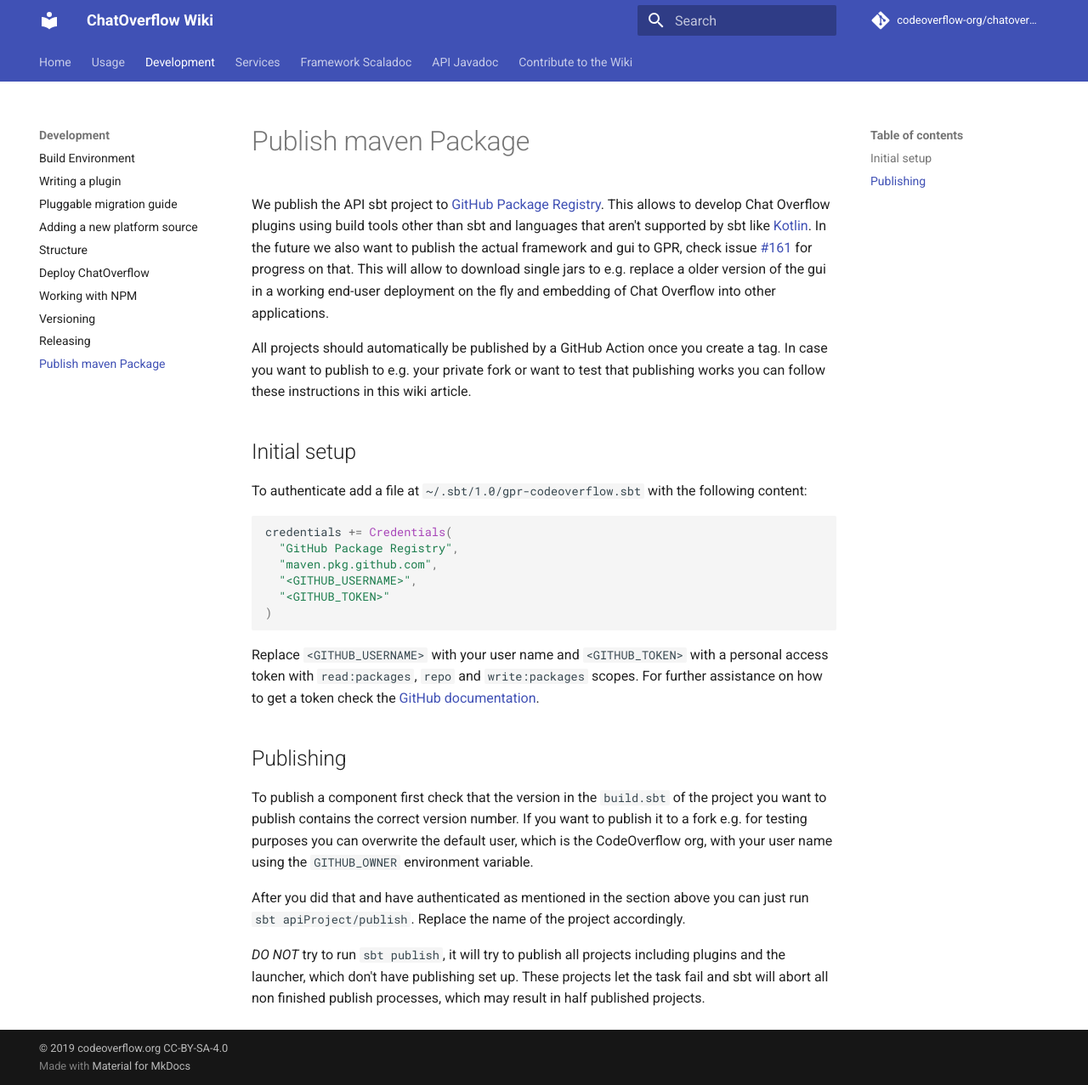
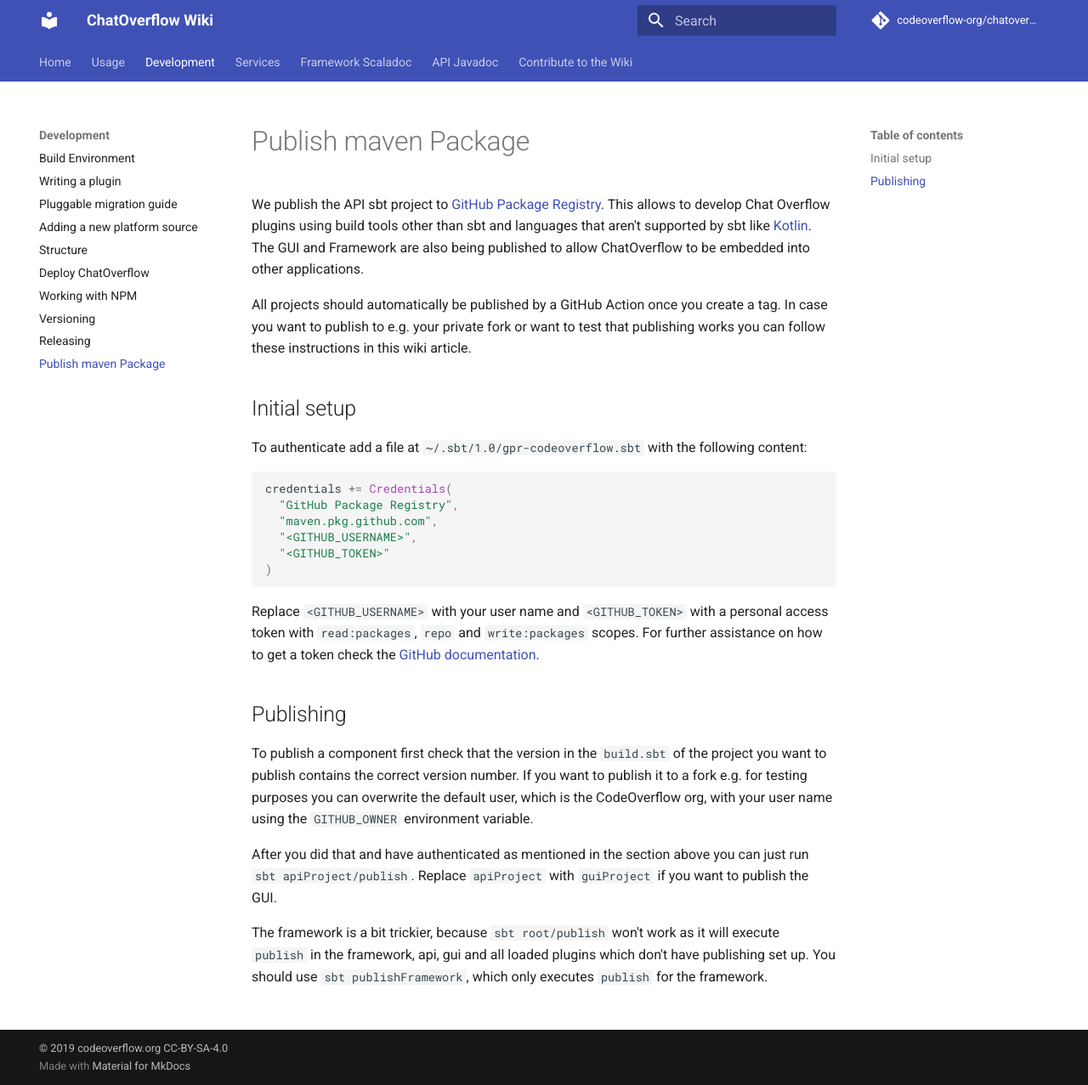
Before and after one commit to codeoverflow-org/chatoverflow-wiki, an MkDocs documentation site: the page built from docs/development/Publish-maven-packages.md, in a window 1280 px wide and 1277 px high. Shown: the whole window at 85% size. Built offline with MkDocs 1.6.1 and Material for MkDocs 9.7.7, drawn with Linux system fonts in a browser that asks for light colours; comment, search, counter and statistics services are not loaded.

Commit message:
Update maven publish guide to include the framework and the gui

```diff
--- a/docs/development/Publish-maven-packages.md
+++ b/docs/development/Publish-maven-packages.md
@@ -1,4 +1,4 @@
-We publish the API sbt project to [GitHub Package Registry](https://github.com/features/package-registry). This allows to develop Chat Overflow plugins using build tools other than sbt and languages that aren't supported by sbt like [Kotlin](https://kotlinlang.org). In the future we also want to publish the actual framework and gui to GPR, check issue [#161](https://github.com/codeoverflow-org/chatoverflow/issues/161) for progress on that. This will allow to download single jars to e.g. replace a older version of the gui in a working end-user deployment on the fly and embedding of Chat Overflow into other applications.
+We publish the API sbt project to [GitHub Package Registry](https://github.com/features/package-registry). This allows to develop Chat Overflow plugins using build tools other than sbt and languages that aren't supported by sbt like [Kotlin](https://kotlinlang.org). The GUI and Framework are also being published to allow ChatOverflow to be embedded into other applications.
 
 All projects should automatically be published by a GitHub Action once you create a tag. In case you want to publish to e.g. your private fork or want to test that publishing works you can follow these instructions in this wiki article.
 
@@ -21,6 +21,6 @@ Replace `<GITHUB_USERNAME>` with your user name and `<GITHUB_TOKEN>` with a pers
 
 To publish a component first check that the version in the `build.sbt` of the project you want to publish contains the correct version number. If you want to publish it to a fork e.g. for testing purposes you can overwrite the default user, which is the CodeOverflow org, with your user name using the `GITHUB_OWNER` environment variable.
 
-After you did that and have authenticated as mentioned in the section above you can just run `sbt apiProject/publish`. Replace the name of the project accordingly.
+After you did that and have authenticated as mentioned in the section above you can just run `sbt apiProject/publish`. Replace `apiProject` with `guiProject` if you want to publish the GUI.
 
-*DO NOT* try to run `sbt publish`, it will try to publish all projects including plugins and the launcher, which don't have publishing set up. These projects let the task fail and sbt will abort all non finished publish processes, which may result in half published projects.
+The framework is a bit trickier, because `sbt root/publish` won't work as it will execute `publish` in the framework, api, gui and all loaded plugins which don't have publishing set up. You should use `sbt publishFramework`, which only executes `publish` for the framework.
```
Also changed, not shown: docs/development/Release-ChatOverflow.md (+1 -1 lines).
